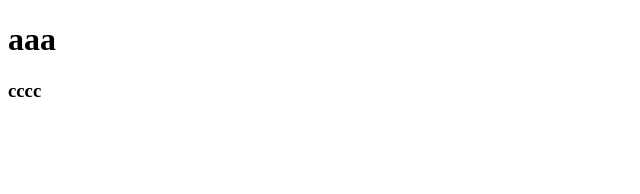
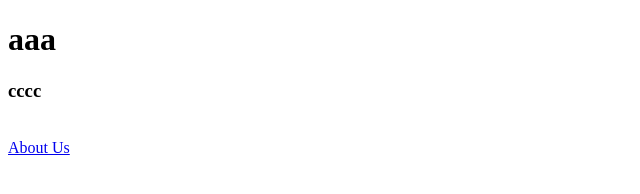
Before and after one commit to shahabrahmani/git-test, a plain HTML site: page index.html in a window 1280 px wide. Shown: the full height of the page, 0-640 px from the left. Drawn offline with Linux system fonts and the light colour scheme.

Commit message:
add a link a,html

```diff
--- a/index.html
+++ b/index.html
@@ -6,5 +6,7 @@
 <body>
  <h1>aaa</h1>
  <h3>cccc</h3>
+ <br/>
+ <a href="a.html">About Us </a>
 </body>
 </html>
```
